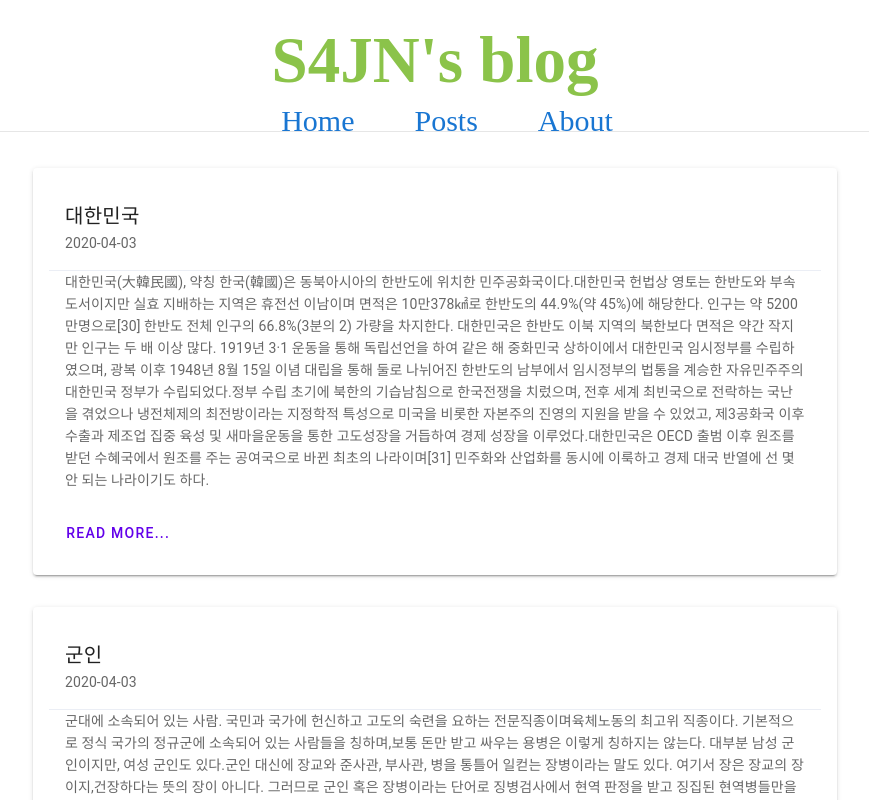
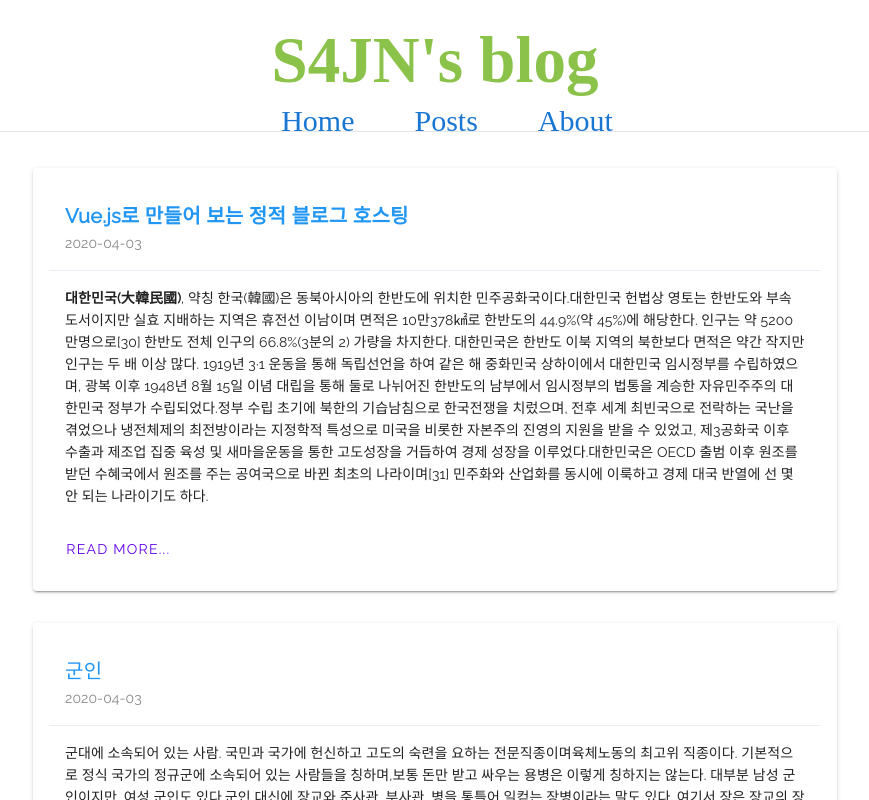
Before and after one commit to karistin/Vue_blog_code, a Vue app in the folder blog/: page / in a window 1280 px wide. Shown: the top 800 px of the page, without its empty margins (205-1074 px from the left). Built offline with nearby package versions, Linux system fonts and the light colour scheme; a web font is replaced by a local one.

Commit message:
before Routing

```diff
--- a/blog/src/components/common/textCard.vue
+++ b/blog/src/components/common/textCard.vue
@@ -1,12 +1,15 @@
 <template>
   <v-layout>
     <v-card class="pa-4 ma-4">
-      <v-card-title @click="page()">
+      <div @click="page()">
+        <v-card-title>
           <slot name="header">default header</slot>
         </v-card-title>
         <v-card-subtitle style="border-bottom: 1px solid #ebeef5;">
           <slot name="subtitle">default subtitle</slot>
         </v-card-subtitle>
+      </div>
+      <div>
         <v-card-text>
           <slot name="text">default text</slot>
         </v-card-text>
@@ -15,6 +18,7 @@
             <slot name="btn"></slot>
           </v-btn>
         </v-card-actions>
+      </div>
     </v-card>
   </v-layout>
 </template>
@@ -23,7 +27,7 @@
 export default {
   methods: {
     page() {
-      console.log("test");
+      this.$router.push({ name: "Post", params: { no: 0 } });
     }
   }
 };
--- a/blog/src/components/contentList.vue
+++ b/blog/src/components/contentList.vue
@@ -1,12 +1,11 @@
 <template>
-  <v-layout class="column justify-center pa-5">
+  <v-layout class="column justify-center pa-5 font">
     <TextCard v-for="(post , index) in postdb" :key="index">
-      <div slot="header">{{post.header}}</div>
-      <div slot="subtitle">{{post.subtitle}}</div>
-      <div slot="text">{{post.text}}</div>
+      <div slot="header" class="header" v-html="post.header"></div>
+      <div slot="subtitle" class="subtitle" v-html="post.subtitle"></div>
+      <div slot="text" v-html="post.text"></div>
       <div slot="btn">Read More...</div>
     </TextCard>
-    {{postdb}}
   </v-layout>
 </template>
 <script>
@@ -25,4 +24,15 @@ export default {
 };
 </script>
 <style scoped>
+.font {
+  font-family: "Raleway";
+}
+.header {
+  color: #2196f3;
+  cursor: pointer;
+}
+.subtitle {
+  color: #888;
+  cursor: pointer;
+}
 </style>
--- a/blog/src/globalBus.js
+++ b/blog/src/globalBus.js
@@ -5,10 +5,10 @@ const globalBus = new Vue({
     posts: [
       {
         index: 1,
-        header: "대한민국",
+        header: "<strong>Vue.js로 만들어 보는 정적 블로그 호스팅</strong>",
         subtitle: "2020-04-03",
         text:
-          "대한민국(大韓民國), 약칭 한국(韓國)은 동북아시아의 한반도에 위치한 민주공화국이다.대한민국 헌법상 영토는 한반도와 부속 도서이지만 실효 지배하는 지역은 휴전선 이남이며 면적은 10만378㎢로 한반도의 44.9%(약 45%)에 해당한다. 인구는 약 5200만명으로[30] 한반도 전체 인구의 66.8%(3분의 2) 가량을 차지한다. 대한민국은 한반도 이북 지역의 북한보다 면적은 약간 작지만 인구는 두 배 이상 많다. 1919년 3·1 운동을 통해 독립선언을 하여 같은 해 중화민국 상하이에서 대한민국 임시정부를 수립하였으며, 광복 이후 1948년 8월 15일 이념 대립을 통해 둘로 나뉘어진 한반도의 남부에서 임시정부의 법통을 계승한 자유민주주의 대한민국 정부가 수립되었다.정부 수립 초기에 북한의 기습남침으로 한국전쟁을 치렀으며, 전후 세계 최빈국으로 전락하는 국난을 겪었으나 냉전체제의 최전방이라는 지정학적 특성으로 미국을 비롯한 자본주의 진영의 지원을 받을 수 있었고, 제3공화국 이후 수출과 제조업 집중 육성 및 새마을운동을 통한 고도성장을 거듭하여 경제 성장을 이루었다.대한민국은 OECD 출범 이후 원조를 받던 수혜국에서 원조를 주는 공여국으로 바뀐 최초의 나라이며[31] 민주화와 산업화를 동시에 이룩하고 경제 대국 반열에 선 몇 안 되는 나라이기도 하다."
+          "<strong>대한민국(大韓民國)</strong>, 약칭 한국(韓國)은 동북아시아의 한반도에 위치한 민주공화국이다.대한민국 헌법상 영토는 한반도와 부속 도서이지만 실효 지배하는 지역은 휴전선 이남이며 면적은 10만378㎢로 한반도의 44.9%(약 45%)에 해당한다. 인구는 약 5200만명으로[30] 한반도 전체 인구의 66.8%(3분의 2) 가량을 차지한다. 대한민국은 한반도 이북 지역의 북한보다 면적은 약간 작지만 인구는 두 배 이상 많다. 1919년 3·1 운동을 통해 독립선언을 하여 같은 해 중화민국 상하이에서 대한민국 임시정부를 수립하였으며, 광복 이후 1948년 8월 15일 이념 대립을 통해 둘로 나뉘어진 한반도의 남부에서 임시정부의 법통을 계승한 자유민주주의 대한민국 정부가 수립되었다.정부 수립 초기에 북한의 기습남침으로 한국전쟁을 치렀으며, 전후 세계 최빈국으로 전락하는 국난을 겪었으나 냉전체제의 최전방이라는 지정학적 특성으로 미국을 비롯한 자본주의 진영의 지원을 받을 수 있었고, 제3공화국 이후 수출과 제조업 집중 육성 및 새마을운동을 통한 고도성장을 거듭하여 경제 성장을 이루었다.대한민국은 OECD 출범 이후 원조를 받던 수혜국에서 원조를 주는 공여국으로 바뀐 최초의 나라이며[31] 민주화와 산업화를 동시에 이룩하고 경제 대국 반열에 선 몇 안 되는 나라이기도 하다."
       },
       {
         index: 2,
```
Lines whose indentation alone changed are shown as unchanged.
